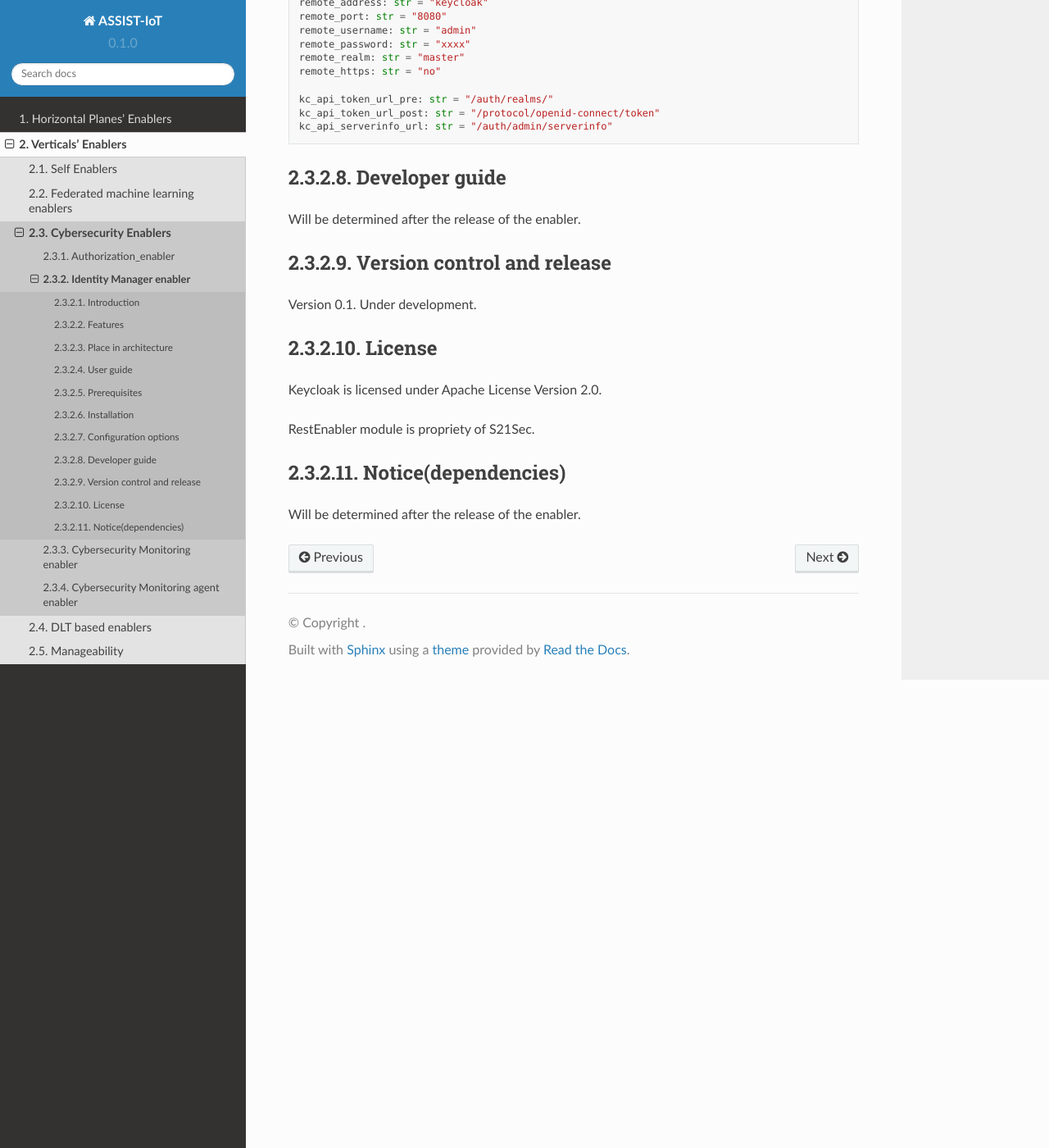
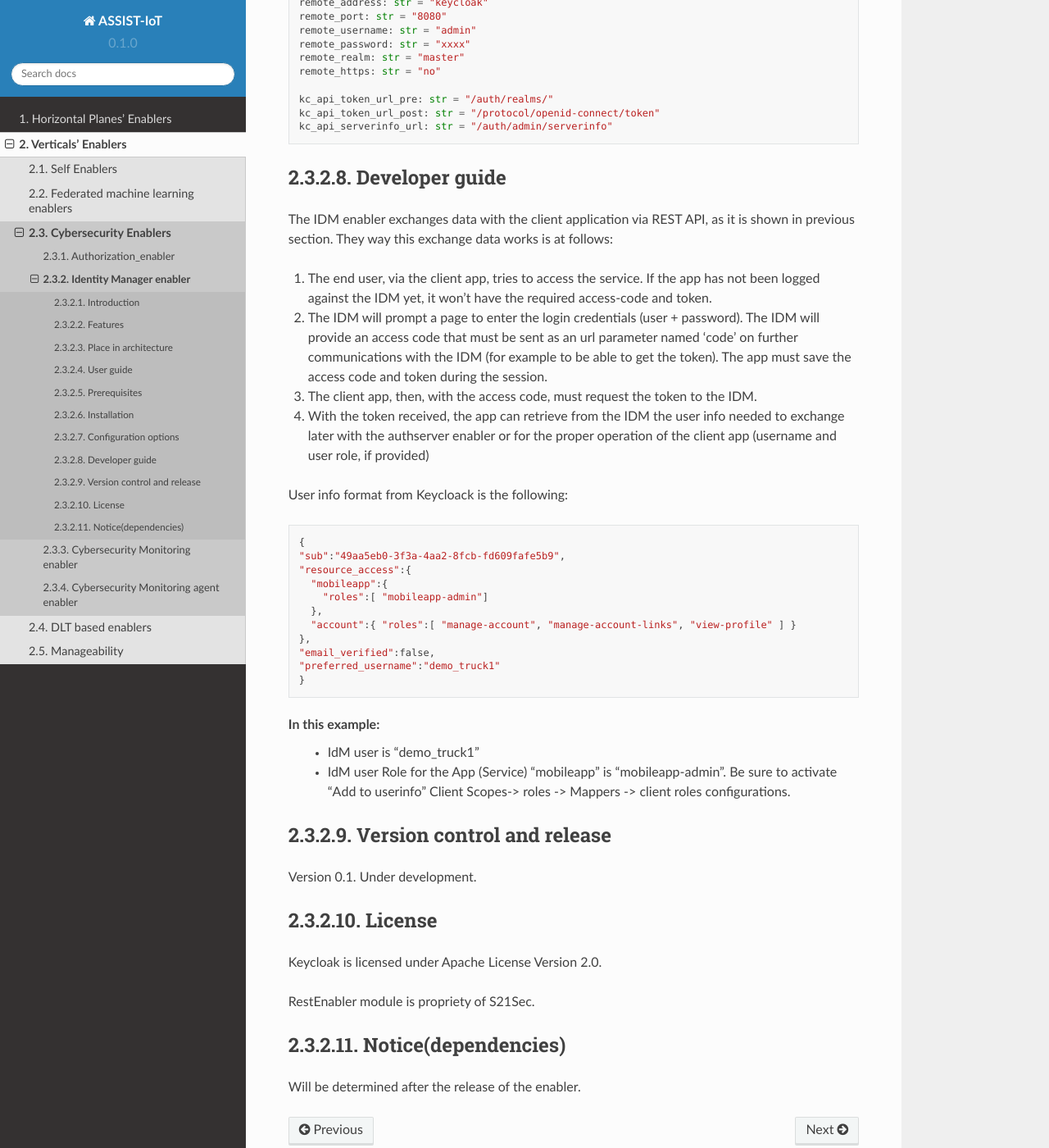
Before and after one commit to assist-iot/assist-iot-documentation, a Sphinx documentation site: the page built from docs/source/verticals/cybersecurity/identity_manager_enabler.rst, in a window 1280 px wide and 1400 px high, scrolled down 2292 px. Shown: the whole window at 82% size. Built offline with Sphinx 7.4.7 and the Read the Docs theme 2.0.0, drawn with Linux system fonts in a browser that asks for light colours; formulas are drawn with MathJax 3.

Commit message:
Update identity_manager_enabler.rst
Updated Developers guide section

```diff
--- a/docs/source/verticals/cybersecurity/identity_manager_enabler.rst
+++ b/docs/source/verticals/cybersecurity/identity_manager_enabler.rst
@@ -104,7 +104,34 @@ The IdM options for the rest API to connect are available in the **lib\config.py
 ***************
 Developer guide
 ***************
-Will be determined after the release of the enabler.
+
+The IDM enabler exchanges data with the client application via REST API, as it is shown in previous section.
+They way this exchange data works is at follows:
+
+1)	The end user, via the client app, tries to access the service. If the app has not been logged against the IDM yet, it won’t have the required access-code and token.
+2)	The IDM will prompt a page to enter the login credentials (user + password). The IDM will provide an access code that must be sent as an url parameter named ‘code’ on further communications with the IDM (for example to be able to get the token). The app must save the access code and token during the session.
+3)	The client app, then, with the access code, must request the token to the IDM.
+4)	With the token received, the app can retrieve from the IDM the user info needed to exchange later with the authserver enabler or for the proper operation of the client app (username and user role, if provided)
+
+User info format from Keycloack is the following:
+
+::
+
+  {
+  "sub":"49aa5eb0-3f3a-4aa2-8fcb-fd609fafe5b9",
+  "resource_access":{
+    "mobileapp":{
+      "roles":[ "mobileapp-admin"]
+    },
+    "account":{ "roles":[ "manage-account", "manage-account-links", "view-profile" ] }
+  },
+  "email_verified":false,
+  "preferred_username":"demo_truck1"
+  }
+
+In this example:
+  - IdM user is "demo_truck1"
+  - IdM user Role for the App (Service) "mobileapp" is  "mobileapp-admin". Be sure to activate "Add to userinfo" Client Scopes-> roles -> Mappers -> client roles configurations.
 
 ***************************
 Version control and release
```
